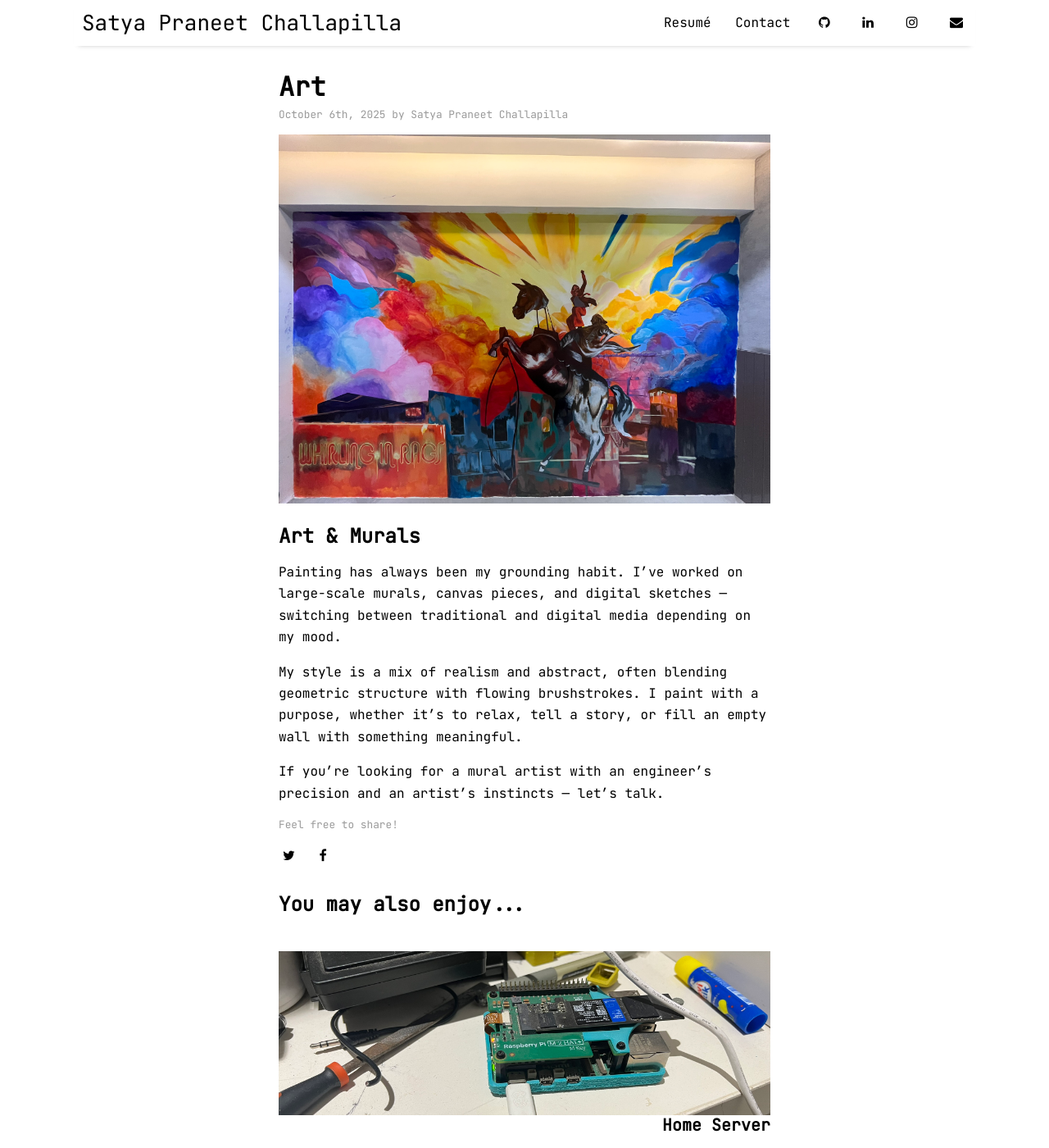
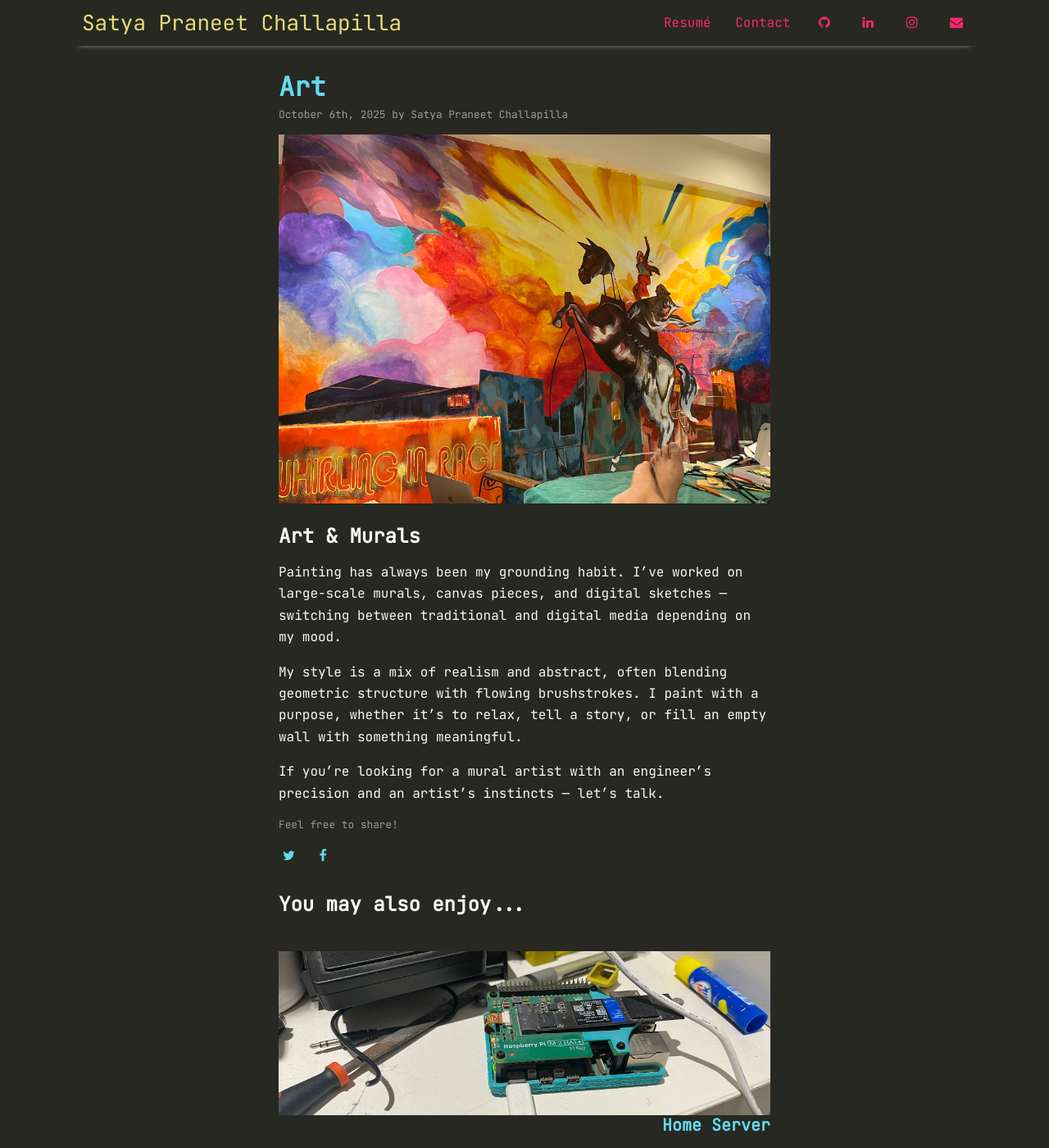
Before and after one commit to satyapraneet63/portfolio, a Jekyll site: the page built from _posts/2025-10-06-painting.md, in a window 1280 px wide and 1400 px high. Shown: the whole window at 82% size. Built offline with Jekyll 4.4.1, drawn with Linux system fonts in a browser that asks for light colours; nearby versions of some CDN libraries.

Commit message:
monokai styling for the website

```diff
--- a/_posts/2025-10-06-painting.md
+++ b/_posts/2025-10-06-painting.md
@@ -4,7 +4,7 @@ title: "Art"
 author: "Satya Praneet Challapilla"
 categories: facts
 tags: [documentation, art, painting, murals]
-image: mural.JPEG
+image: mural1.JPEG
 ---
 
 ## Art & Murals
--- a/assets/css/main.scss
+++ b/assets/css/main.scss
@@ -5,15 +5,22 @@ $base-font-family: 'JetBrains Mono', monospace;
 $body-font-family: 'JetBrains Mono', monospace;
 $code-font-family: "Source Code Pro", monospace;
 
-$brand-color: black;
+/*$brand-color: black;*/
 
+$body-background: #272822;
+$text-color: #F8F8F2;
+$brand-color: #F92672;
+$link-color: #66D9EF;
+$code-font-color: #A6E22E;
+$post-background: #3E3D32;
+$title-color: #E6DB74;
 $container-width: 1100px;
 $tablet-width: 600px;
 $phone-width: 480px;
 
 $header-thickness: 56px;
 
-$icon-transition-time: 1.0s;
+$icon-transition-time: 0.5s;
 $envelope-color: #f39c12;
 $twitter-color: #00aced;
 $instagram-color: #375989;
@@ -27,3 +34,72 @@ $codepen-color: black;
 $rss-color: #ff6600;
 
 @import "-sections-dir";
+
+body, html {
+  background-color: $body-background;
+  color: $text-color;
+}
+
+a {
+  color: $link-color;
+}
+
+a:hover {
+  color: lighten($link-color, 20%);
+}
+
+.post-container {
+  background-color: $post-background;
+}
+
+.post-content h1 {
+  color: $link-color;
+}
+
+code, pre {
+  color: $code-font-color;
+}
+
+.site-header {
+  background-color: $body-background;
+}
+
+.site-title a {
+  color: $title-color;
+}
+.site-header a.menu-link {
+  color: $brand-color;
+}
+
+.site-footer {
+  background-color: $body-background;
+  color: $text-color;
+}
+
+.footer {
+  background-color: $body-background;
+}
+
+
+@media (max-width: 768px) {
+
+.dropbtn, .dropbtn:hover, .dropbtn:focus, .dropbtn:active {
+  background-color: $body-background;
+}
+
+.dropbtn::before, .dropbtn::after, .dropbtn span {
+  background-color: $text-color;
+}
+.dropdown-content{
+  background-color: $body-background;
+}
+
+.dropdown-content a {
+  color: $link-color;
+}
+
+.dropdown-content a:hover, .dropdown-content a:focus {
+  background-color: $post-background;
+  color: lighten($brand-color, 20%)
+}
+}
```
